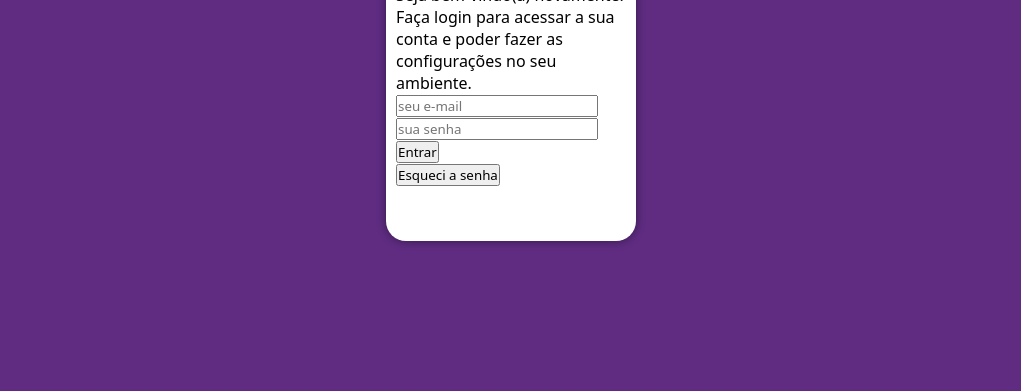
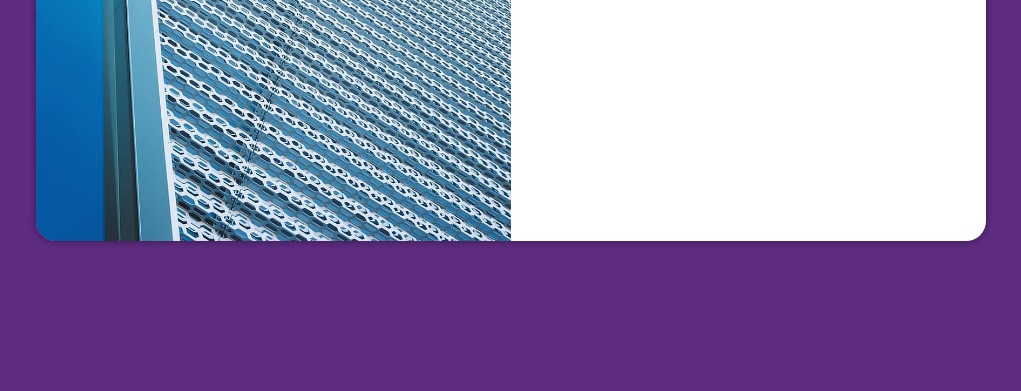
Before and after one commit to JoyceAlmeidas/projeto-login, a plain HTML site: page index.html in a window 1280 px wide. Shown: the part 409-800 px from the top of the page, without its empty margins (129-1150 px from the left). Drawn offline with Linux system fonts and the light colour scheme.

Commit message:
media query para outras telas

```diff
--- a/estilos/style.css
+++ b/estilos/style.css
@@ -37,6 +37,9 @@ section#login{
     height: 500px;
     border-radius: 20px;
     box-shadow: 0px 0px 10px rgba(0, 0, 0, 0.450);
+
+    transition: width .3s, height .3s;
+    transition-timing-function: ease;
 }
 section#login > div#imagem {
     display: block;
--- a/style.css
+++ b/style.css
@@ -1,5 +1,42 @@
 @charset "UTF-8";
 
-@media screen and (min-width: 768px;) and (max-width 992px) {
+@media screen and (min-width: 768px) and (max-width:992px) {
+
+body{
+    background-image: linear-gradient(to top, #49a09d, #5f2c82);
+}
+
+section#login {
+        width: 80vw;
+    }
+}
+
+section#login>div#imagem {
+    float: left;
+    width: 30%;
+    height: 100%;
+}
+
+section#login>div#formulario {
+    float: right;
+    width: 70%;
 
 }
+
+@media screen and (min-width:992px) {
+section#login {
+    width: 950px;
+    }
+
+section#login > div#imagem {
+    float: left;
+    width: 50%;
+    height: 100%;
+    }
+section#login > div#formulario {
+    float: right;
+    width: 50%;
+}
+
+
+}
```
